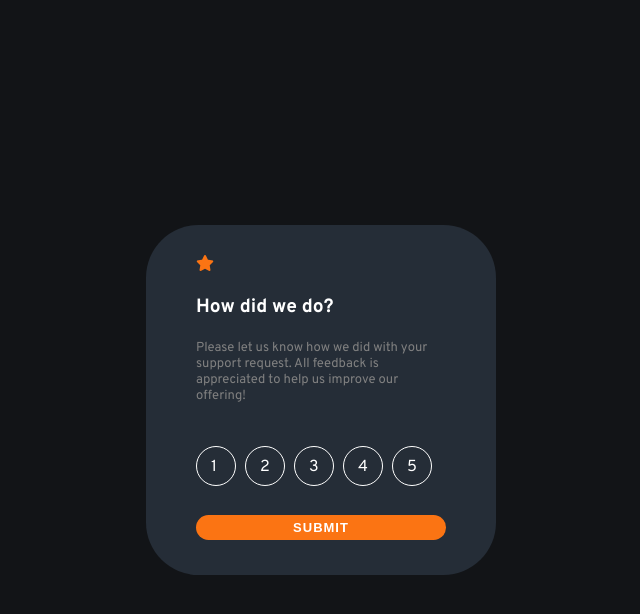
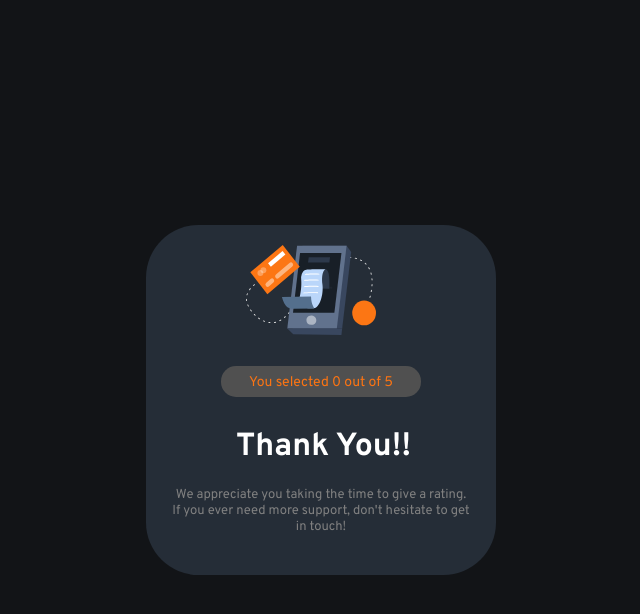
Before and after one commit to tthephas/Interactive-Rating-Component, a plain HTML site: page index.html in a window 1280 px wide. Both pictures are taken after a click on the button "SUBMIT". Shown: the whole page, without its empty margins (319-959 px from the left). Drawn offline with Linux system fonts and the light colour scheme.

Commit message:
thank you screen built and toggling correctly

```diff
--- a/index.html
+++ b/index.html
@@ -12,8 +12,13 @@
 </head>
 <body>
 
+    <div class="thankyou-container hidden">
+        <img src="illustration-thank-you.svg" alt="thank you" class="thanks">
+        <div class="finalRating"></div>
+        <p class="thankYou-header">Thank You!!</p>
+        <p class="thankYou-para">We appreciate you taking the time to give a rating. If you ever need more support, don't hesitate to get in touch!</p>
+    </div>
     <div class="container">
-
         <span class="fa fa-star" id="oneStar"></span>
 
         <div class="howText" id="text">How did we do?</div>
--- a/script.js
+++ b/script.js
@@ -1,4 +1,10 @@
 const rateStar = document.querySelectorAll('.eachStar')
+const tyContainer = document.querySelector('.thankyou-container')
+const mainContainer = document.querySelector('.container')
+const submitButton = document.querySelector('.submit')
+const finalRating = document.querySelector('.finalRating')
+
+finIdx = 0
 
 rateStar.forEach((star, idx) => {
     star.addEventListener('click', () => highlightStar(idx))
@@ -16,4 +22,11 @@ function highlightStar(idx) {
             star.classList.remove('active')
         }
     })
+    return finIdx = idx + 1
 }
+
+submitButton.addEventListener('click', () => {
+    mainContainer.classList.add('hidden')
+    tyContainer.classList.remove('hidden')
+    finalRating.innerText = (`You selected ${finIdx} out of 5`)
+})
--- a/style.css
+++ b/style.css
@@ -21,6 +21,10 @@ body {
     background-color: hsl(25, 97%, 53%);
 }
 
+.hidden {
+    display: none;
+}
+
 .container {
     background-color: hsl(213, 19%, 18%);
     align-items: center;
@@ -30,7 +34,66 @@ body {
     border-radius: 15%;
     position: relative;
 
+
 }
+
+img {
+    height: 90px;
+    width: 130px;
+
+}
+.thankYou-header, .thankYou-para, .finalRating, .thanks {
+    align-items: center;
+    justify-content: center;
+    margin: 20px 80px 5px 100px;
+}
+
+
+.finalRating {
+    color: hsl(25, 97%, 53%);
+    border: 1px none grey;
+    background-color: rgb(80, 80, 80);
+    border-radius: 15px;
+    text-align: center;
+    height: 31px;
+    width: 200px;
+    margin: 20px 50px 0px 75px;
+    padding: 8px;
+    font-size: 14px;
+    font-weight: lighter;
+}
+
+.thankYou-header, .thankYou-para {
+    color: white;
+}
+
+
+.thankYou-header {
+    font-size: 32px;
+    font-weight: bolder;
+    width: 180px;
+    margin: 30px 30px 0px 90px;
+}
+
+.thankYou-para {
+    font-size: small;
+    color: grey;
+    width: 300px;
+    text-align: center;
+    margin-left: 25px;
+}
+
+.thankyou-container {
+    background-color: hsl(213, 19%, 18%);
+    align-items: center;
+    justify-content: center;
+    width: 350px;
+    height: 350px;
+    border-radius: 15%;
+    position: relative;
+
+}
+
 
 .oneStar, .howText, .tellText, .fiveStar, .submit {
     border: 1px solid white;
```
